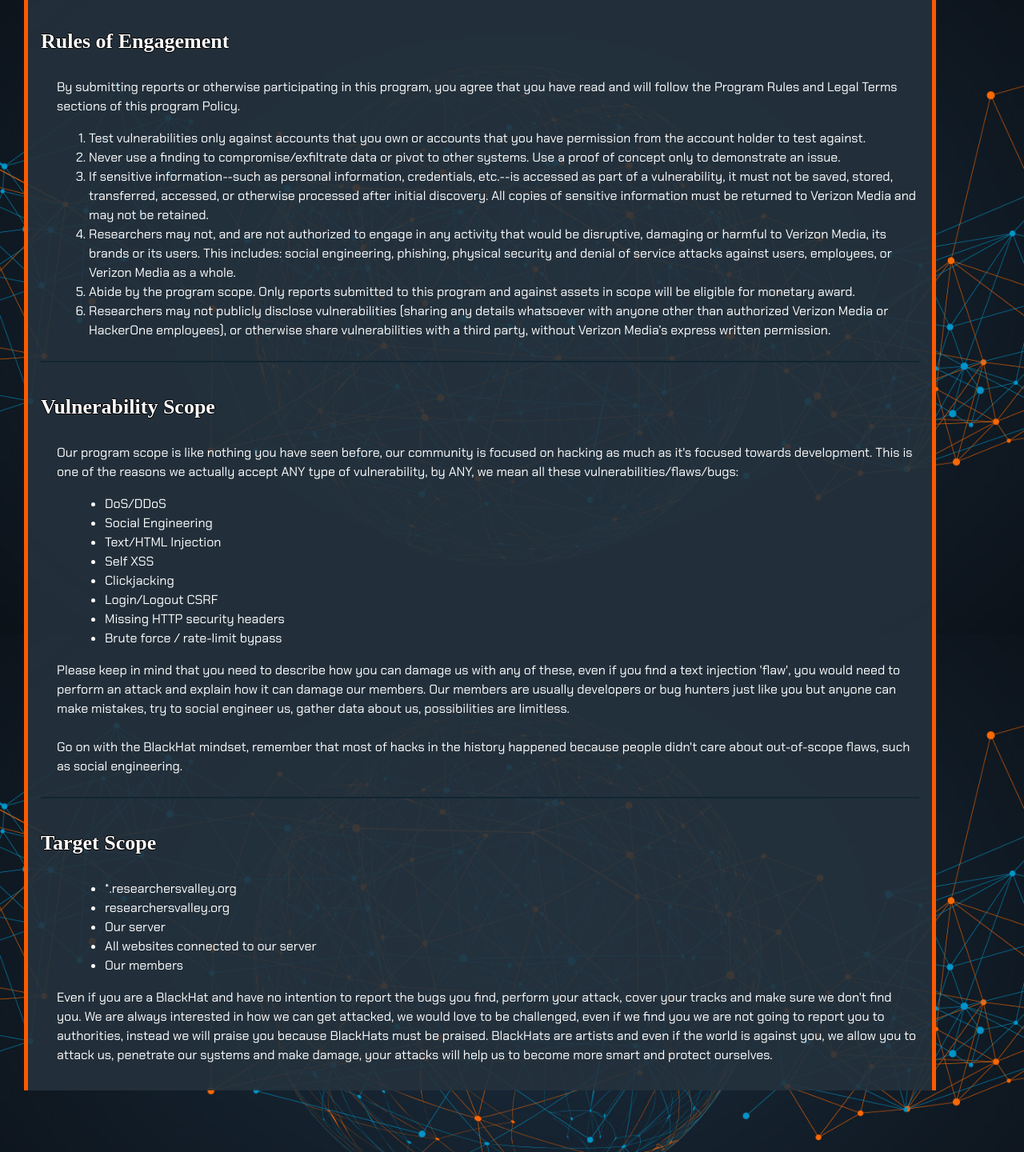
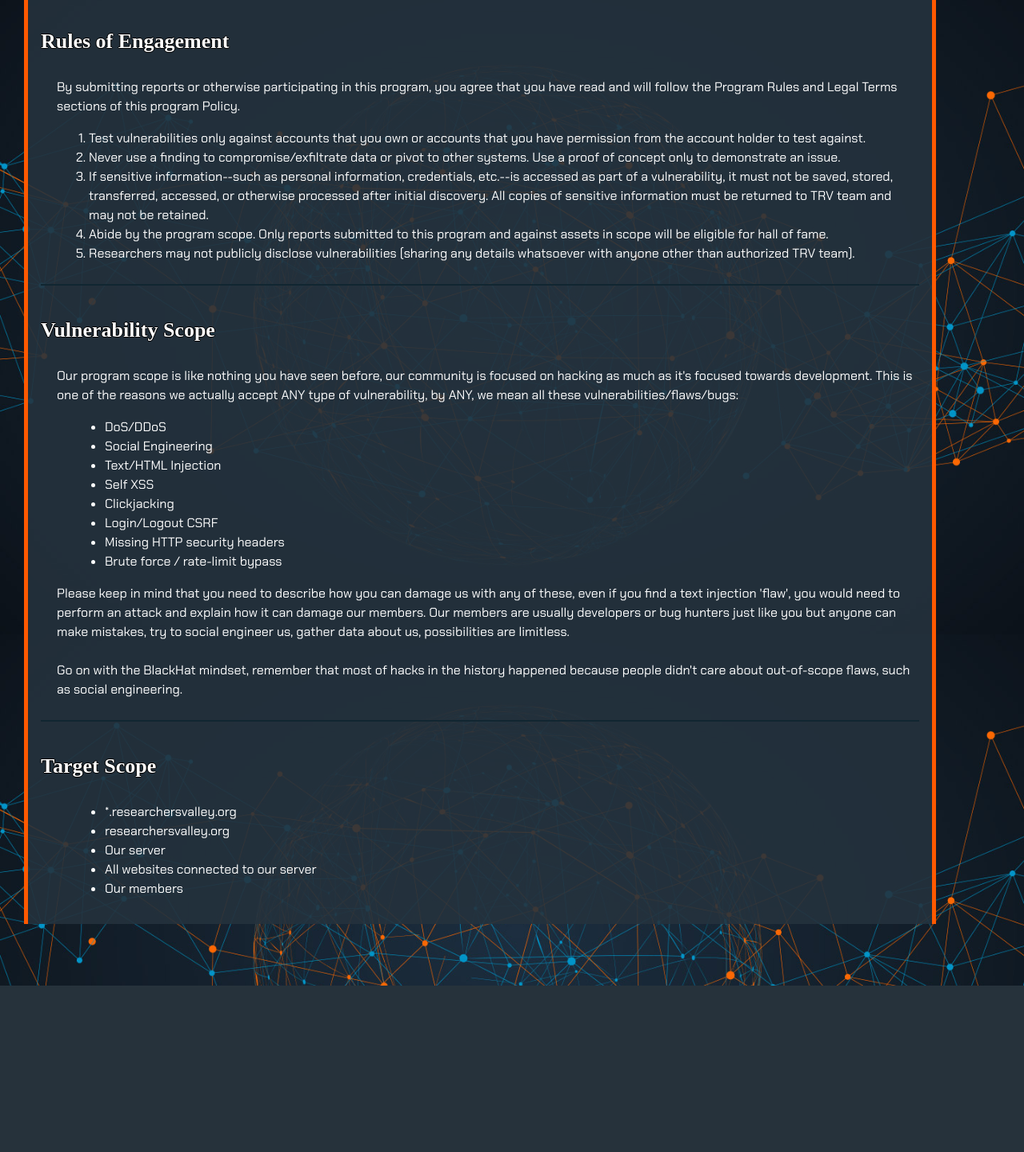
Before and after one commit to persian64/TRVDevelopment, a Flask app: page /responsible-disclosure in a window 1280 px wide. Shown: the part 807-2247 px from the top of the page at 80% size. After the commit the page ends 2039 px from the top, so only its background shows below. Run offline with Flask 2, Linux system fonts and the light colour scheme; some libraries are stand-ins or nearby versions; some web fonts are replaced.

Commit message:
deployment files added

```diff
--- a/app.py
+++ b/app.py
@@ -9,9 +9,7 @@ from configs import config
 from flask_wtf.csrf import CSRFProtect
 
 
-
 trv = flask.Flask(__name__)
-#mail = Mail(trv)
 
 trv.config["SECRET_KEY"] = '(Th"E{p)wwv-=!QE/{$d>S`|x!L)+Qj_QhK(#~atA^{u>ixI;>_eXkC(1@?D!D4Xw'
 trv.config["SECURITY_PASSWORD_SALT"] = ')+Qj_QhK(#~atA^{u>ixI;'
@@ -35,7 +33,6 @@ trv.config['MAIL_USERNAME'] = "no-reply@researchersvalley.org"
 trv.config['MAIL_PASSWORD'] = config.email_password
 mail = Mail(trv)
 
-
 trv.url_map.strict_slashes = False              # helps to defeat the problem of automatic redirects
 
 login = LoginManager(trv)
@@ -57,6 +54,5 @@ def before_request():
 
 from application import views, models
 
-
 if __name__ == '__main__':
     trv.run()
--- a/application/email.py
+++ b/application/email.py
@@ -6,6 +6,6 @@ def send_email(to, subject, template):
         subject=subject,
         recipients=[to],
         html=template,
-        sender='The Researchers Valley'
+        sender='no-reply@researchersvalley.org'
     )
     mail.send(msg)
--- a/runtime.txt
+++ b/runtime.txt
@@ -0,0 +1 @@
+python-3.8.0
--- a/static/styles/login.css
+++ b/static/styles/login.css
@@ -2,8 +2,8 @@
 .container {
   margin-top: 10%;
   width: 30%;
-  min-width: max-content;
-  max-width: 50%;
+  min-width: 30%;
+  max-width: 30%;
   text-align: left;
   font-family: 'Chakra Petch';
   color: hsla(187, 100%, 37%, 1);
--- a/templates/main/security_program.html
+++ b/templates/main/security_program.html
@@ -81,13 +81,9 @@
           <li>Never use a finding to compromise/exfiltrate data or pivot to other systems. Use a proof of concept only to demonstrate an issue.</li>
           <li>If sensitive information--such as personal information, credentials, etc.--is accessed as part of a vulnerability,
             it must not be saved, stored, transferred, accessed, or otherwise processed after initial discovery.
-            All copies of sensitive information must be returned to Verizon Media and may not be retained.</li>
-          <li>Researchers may not, and are not authorized to engage in any activity that would be disruptive, damaging or harmful to Verizon Media,
-            its brands or its users. This includes: social engineering, phishing, physical security and denial of service attacks against users,
-            employees, or Verizon Media as a whole.</li>
-          <li>Abide by the program scope. Only reports submitted to this program and against assets in scope will be eligible for monetary award.</li>
-          <li>Researchers may not publicly disclose vulnerabilities (sharing any details whatsoever with anyone other than authorized Verizon Media
-            or HackerOne employees), or otherwise share vulnerabilities with a third party, without Verizon Media’s express written permission.</li>
+            All copies of sensitive information must be returned to TRV team and may not be retained.</li>
+          <li>Abide by the program scope. Only reports submitted to this program and against assets in scope will be eligible for hall of fame.</li>
+          <li>Researchers may not publicly disclose vulnerabilities (sharing any details whatsoever with anyone other than authorized TRV team).</li>
         </ol>
       </p>
 
@@ -124,11 +120,5 @@
     <li>Our members</li>
   </ul>
 
-  <p>
-  Even if you are a BlackHat and have no intention to report the bugs you find, perform your attack, cover your tracks and make sure we don't find you.
-  We are always interested in how we can get attacked, we would love to be challenged, even if we find you we are not going to report you to authorities,
-  instead we will praise you because BlackHats must be praised.
-  BlackHats are artists and even if the world is against you, we allow you to attack us, penetrate our systems and make damage, your attacks will help us to become more smart and protect ourselves.
-  </p>
   </body>
 </html>
```
Also changed, not shown: application/models.py (line endings or trailing spaces), wsgi.py (deleted), 1 other file.
